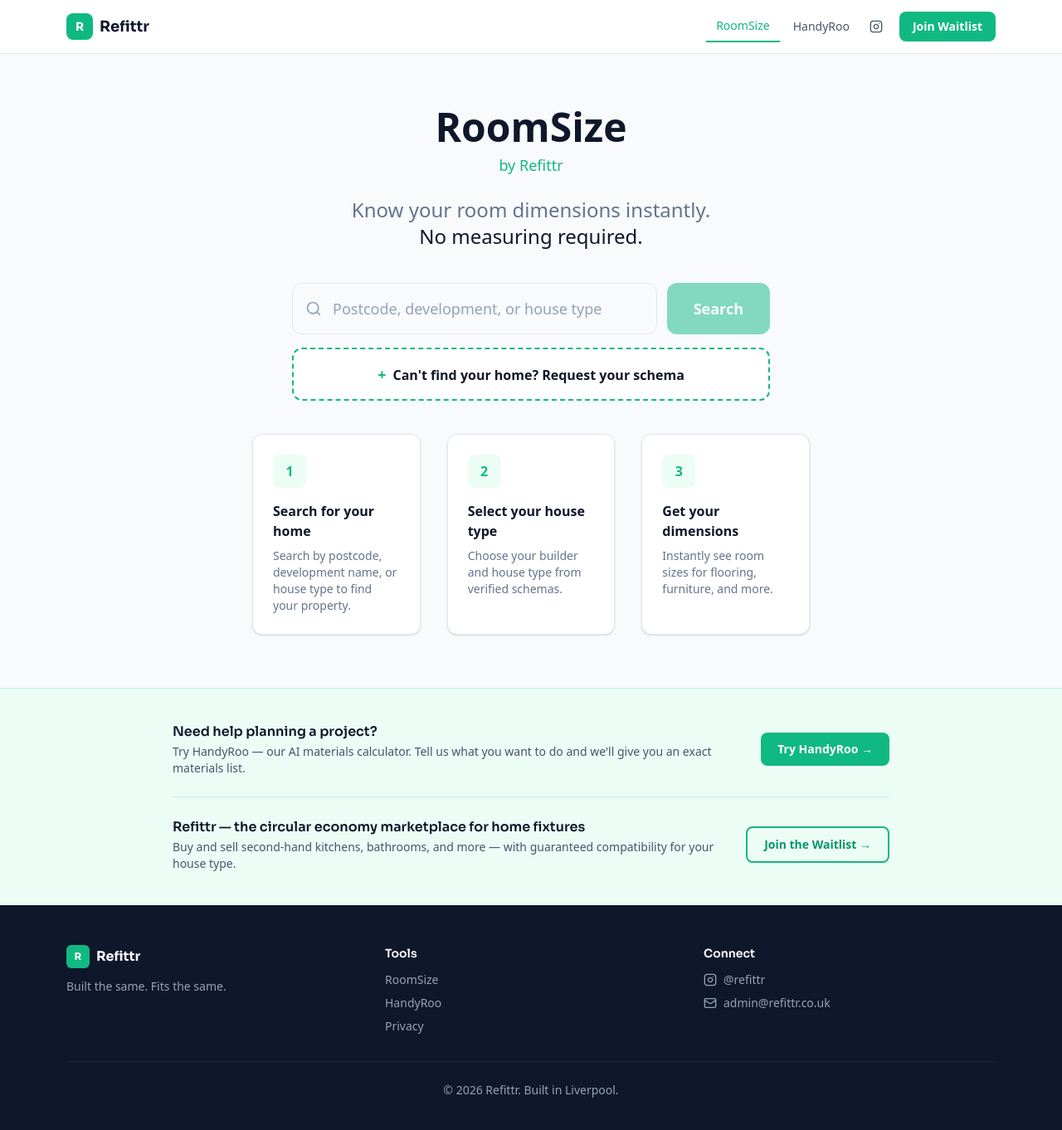
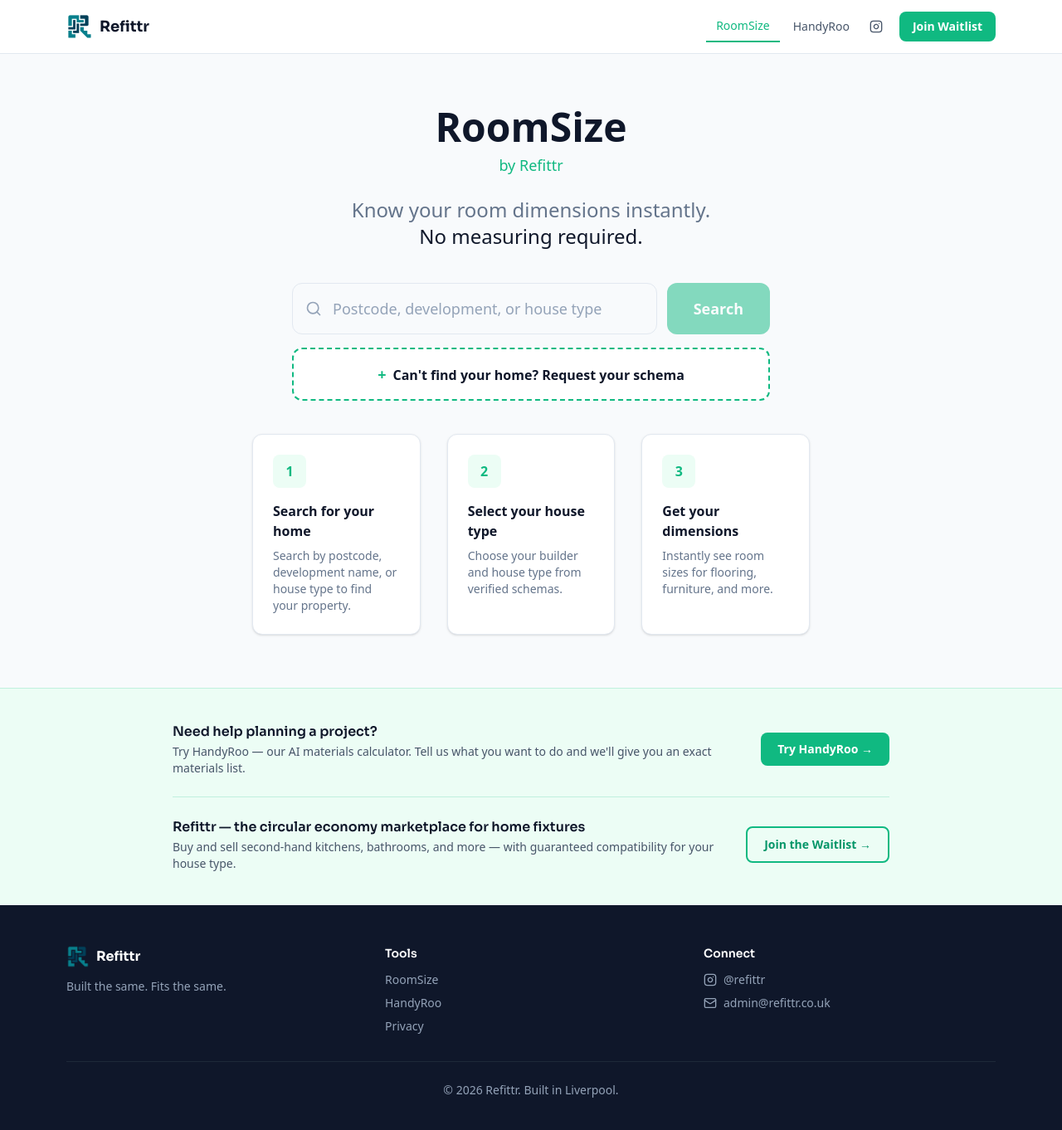
Before and after one commit to Refittr/refittr-roomsize, a Next.js app: page / in a window 1280 px wide. Shown: the top 1362 px of the page at 83% size. Built offline with nearby package versions, Linux system fonts and the light colour scheme.

Commit message:
consistent styling

```diff
--- a/src/components/SiteFooter.tsx
+++ b/src/components/SiteFooter.tsx
@@ -9,9 +9,7 @@ export default function SiteFooter() {
           {/* Left */}
           <div>
             <div className="flex items-center gap-2 mb-3">
-              <div className="w-7 h-7 bg-[#10B981] rounded-md flex items-center justify-center flex-shrink-0">
-                <span className="text-white font-bold text-xs" style={{ fontFamily: 'var(--font-sora)' }}>R</span>
-              </div>
+              <img src="/refittr-app-icon-512.png" alt="Refittr" className="w-7 h-7 rounded-md" />
               <span className="text-white font-bold" style={{ fontFamily: 'var(--font-sora)' }}>Refittr</span>
             </div>
             <p className="text-sm">Built the same. Fits the same.</p>
--- a/src/components/SiteNav.tsx
+++ b/src/components/SiteNav.tsx
@@ -29,9 +29,7 @@ export default function SiteNav({ activeSite }: SiteNavProps) {
       <div className="max-w-6xl mx-auto px-4 h-16 flex items-center justify-between">
         {/* Logo */}
         <a href="https://refittr.co.uk" className="flex items-center gap-2">
-          <div className="w-8 h-8 bg-[#10B981] rounded-lg flex items-center justify-center flex-shrink-0">
-            <span className="text-white font-bold text-sm" style={{ fontFamily: 'var(--font-sora)' }}>R</span>
-          </div>
+          <img src="/refittr-app-icon-512.png" alt="Refittr" className="w-8 h-8 rounded-lg" />
           <span className="font-bold text-[#0F172A] text-lg" style={{ fontFamily: 'var(--font-sora)' }}>Refittr</span>
         </a>
 
```
Also changed, not shown: public/refittr-app-icon-512.png (added).
